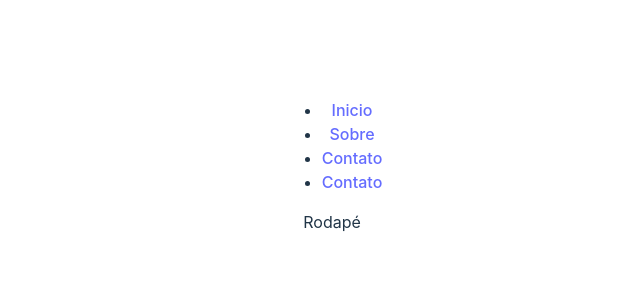
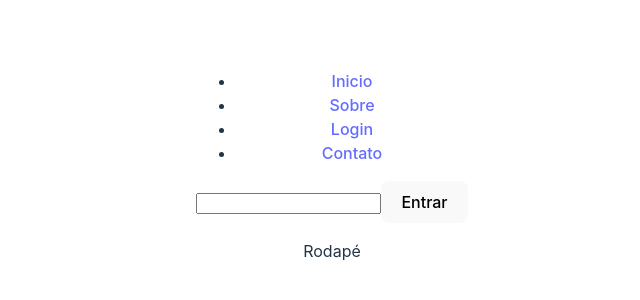
Before and after one commit to fnascimentosilva/React, a React (Vite) app in the folder 5_react_router/: page /login in a window 1280 px wide. Shown: the part 234-534 px from the top of the page, without its empty margins (308-948 px from the left). Built offline with nearby package versions, Linux system fonts and the light colour scheme.

Commit message:
add exemplos de useNavigate

```diff
--- a/5_react_router/src/App.jsx
+++ b/5_react_router/src/App.jsx
@@ -3,6 +3,7 @@ import './App.css'
 import Home from './assets/components/Home'
 import About from './assets/components/About'
 import Contact from './assets/components/Contact'
+import Login from './assets/components/Login'
 
 function App() {
 
@@ -10,18 +11,17 @@ function App() {
   return (
     <>
 
-      {/*1 - Setup e configuracao inicial */ }
+      {/*1 - Setup e configuracao inicial */}
       <nav>
         <ul>
           <li><Link to="/">Inicio</Link></li>
           <li><Link to="/about">Sobre</Link></li>
-          <li><Link to="/contact">Contato</Link></li>
-
+          <li><Link to="/login">Login</Link></li>
           {/*2 - Navilink */}
 
           <li>
             {/* Pode ser utilizado link ou navlink */}
-            <NavLink className={({isActive}) => (isActive ? "active-link" : "")} to="/contact">Contato</NavLink>
+            <NavLink className={({ isActive }) => (isActive ? "active-link" : "")} to="/contact">Contato</NavLink>
           </li>
         </ul>
       </nav>
@@ -29,6 +29,10 @@ function App() {
         <Route path="/" element={<Home />} />
         <Route path="/about" element={<About />} />
         <Route path="/contact" element={<Contact />} />
+
+        {/*3 - Usenavigate  */}
+
+        <Route path='/login' element={<Login />}></Route>
       </Routes>
 
       <p>Rodapé</p>
--- /dev/null
+++ b/5_react_router/src/assets/components/Login.jsx
@@ -0,0 +1,25 @@
+import { useState } from "react"
+import { useNavigate } from "react-router-dom";
+
+function Login() {
+
+    const [username, setUsername] = useState("");
+
+    const navigate = useNavigate();
+
+    function handleLogin(event){
+        event.preventDefault();
+
+        console.log(`O usuário ${username} está logado`);
+
+
+    }
+  return (
+    <form onSubmit={handleLogin}>
+        <input type="text" value={username} onChange={(e) => setUsername(e.target.value)}/>
+        <button type="submit">Entrar</button>
+    </form>
+  )
+}
+
+export default Login
```
